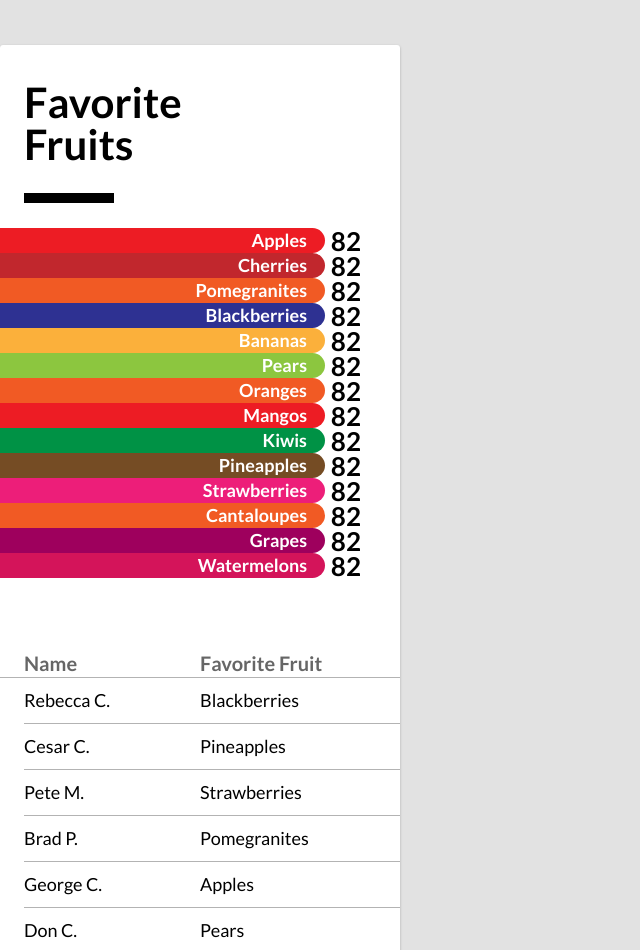
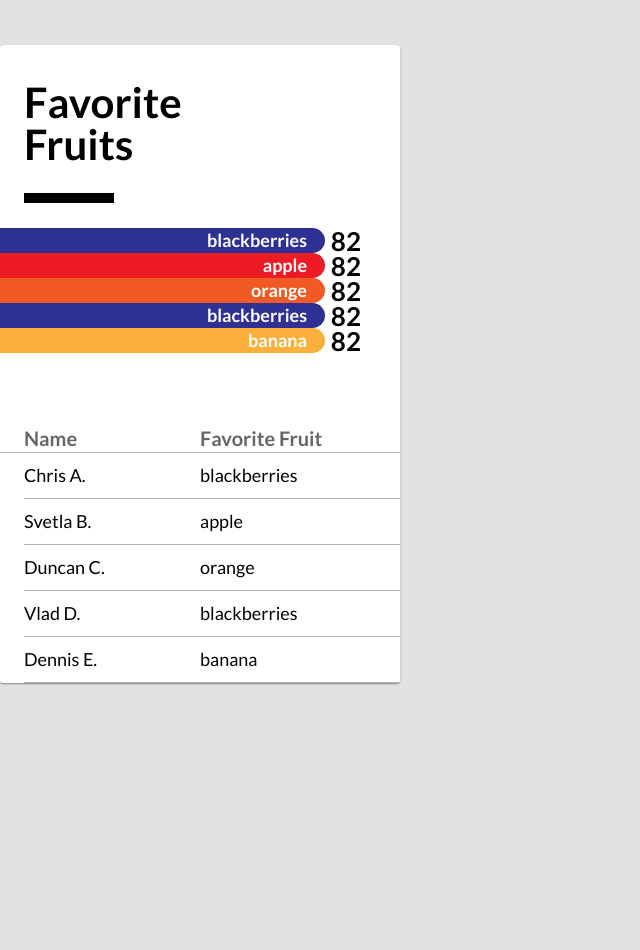
Before and after one commit to lrtico/fruit-bar-widget, a React (Create React App) app in the folder favfruit/: page / in a window 1280 px wide. Shown: the top 950 px of the page, without its empty margins (0-640 px from the left). After the commit the page ends 800 px from the top, so only its background shows below. Built offline with nearby package versions, Linux system fonts and the light colour scheme.

Commit message:
Added state, Bar, and List components to React

```diff
--- a/favfruit/public/index.html
+++ b/favfruit/public/index.html
@@ -19,7 +19,7 @@
       work correctly both with client-side routing and a non-root public URL.
       Learn how to configure a non-root public URL by running `npm run build`.
     -->
-    <title>React App</title>
+    <title>Favorite Fruits</title>
   </head>
   <body>
     <noscript>
--- a/favfruit/src/App.css
+++ b/favfruit/src/App.css
@@ -144,39 +144,40 @@ h1::after {
   background-color: #c1272d;
 }
 
-.bar-chart__bar--orange {
+.bar-chart__bar--orange, .bar-chart__bar--canteloupe,
+.bar-chart__bar--mango {
   background-color: #f15a24;
 }
 
-.bar-chart__bar--navy {
+.bar-chart__bar--blackberries {
   background-color: #2e3192;
 }
 
-.bar-chart__bar--gold {
+.bar-chart__bar--banana {
   background-color: #fbb03b;
 }
 
-.bar-chart__bar--lime {
+.bar-chart__bar--pear {
   background-color: #8cc63f;
 }
 
-.bar-chart__bar--green {
+.bar-chart__bar--kiwi {
   background-color: #009245;
 }
 
-.bar-chart__bar--brown {
+.bar-chart__bar--pineapple {
   background-color: #754c24;
 }
 
-.bar-chart__bar--hotpink {
+.bar-chart__bar--strawberries {
   background-color: #ed1e79;
 }
 
-.bar-chart__bar--purple {
+.bar-chart__bar--grapes {
   background-color: #9e005d;
 }
 
-.bar-chart__bar--magenta {
+.bar-chart__bar--watermelon {
   background-color: #d4145a;
 }
 
--- a/favfruit/src/components/App.js
+++ b/favfruit/src/components/App.js
@@ -1,14 +1,52 @@
-import React, { Component } from 'react';
-import '../App.css';
+import React, { Component } from 'react'
+import '../App.css'
+import { FruitasticApi } from '../utils/FruitasticApi'
+import List from './List'
+import Bar from './Bar'
 
 class App extends Component {
+  state = {
+    // people: [],
+    people: [
+      {
+        "id": "Chris A.",
+        "fruit": "blackberries",
+      },
+      {
+        "id": "Svetla B.",
+        "fruit": "apple",
+      },
+      {
+        "id": "Duncan C.",
+        "fruit": "orange",
+      },
+      {
+        "id": "Vlad D.",
+        "fruit": "blackberries",
+      },
+      {
+        "id": "Dennis E.",
+        "fruit": "banana",
+      },
+    ]
+  }
+
+  componentDidMount() {
+    console.log("state", this.state)
+    // FruitasticApi.get(function (results) {
+    //   for (let result of results) {
+    //     console.log(`Name is ${result.name} and favorite fruit is ${result.favoriteFruit}`);
+    //   }
+    // })
+  }
+
   render() {
     return (
       <div className="card">
         <header className="card__header">
           <h1>Favorite<br></br>Fruits</h1>
         </header>
-        <div className="card__bar-chart">
+        {/* <div className="card__bar-chart">
           <div className="bar-chart__bar bar-chart__bar--apple">
             <div className="bar-chart__bar__label">Apples</div>
           </div>
@@ -51,39 +89,15 @@ class App extends Component {
           <div className="bar-chart__bar bar-chart__bar--magenta">
             <div className="bar-chart__bar__label">Watermelons</div>
           </div>
-      </div>
-        <div className="card__list-wrap">
-          <div className="card__list__header flex--default flex--space-between">
-            <span>Name</span>
-            <span>Favorite Fruit</span>
-          </div>
-          <ul className="card__list">
-            <li className="card__list__item flex--default flex--space-between">
-              <span>Rebecca C.</span>
-              <span>Blackberries</span>
-            </li>
-            <li className="card__list__item flex--default flex--space-between">
-              <span>Cesar C.</span>
-              <span>Pineapples</span>
-            </li>
-            <li className="card__list__item flex--default flex--space-between">
-              <span>Pete M.</span>
-              <span>Strawberries</span>
-            </li>
-            <li className="card__list__item flex--default flex--space-between">
-              <span>Brad P.</span>
-              <span>Pomegranites</span>
-            </li>
-            <li className="card__list__item flex--default flex--space-between">
-              <span>George C.</span>
-              <span>Apples</span>
-            </li>
-            <li className="card__list__item flex--default flex--space-between">
-              <span>Don C.</span>
-              <span>Pears</span>
-            </li>
-          </ul>
-        </div>
+        </div> */}
+        <Bar
+          people={this.state.people}
+        />
+        <List
+          //Grab the data from state and pass it down to the map function to
+          //display the people and their fruit in the list
+          people={this.state.people}
+        />
       </div>
     );
   }
--- /dev/null
+++ b/favfruit/src/components/Bar.js
@@ -0,0 +1,19 @@
+import React, { Component } from 'react'
+
+class Bar extends Component {
+  render() {
+    const { people } = this.props
+    console.log("data", people)
+    return (
+      <div className="card__bar-chart">
+        {people.map((fruit) => (
+          <div key={fruit.fruit} className={`bar-chart__bar bar-chart__bar--${fruit.fruit}`}>
+            <div className="bar-chart__bar__label">{fruit.fruit}</div>
+          </div>
+        ))}
+      </div>
+    )
+  }
+}
+
+export default Bar
--- /dev/null
+++ b/favfruit/src/components/List.js
@@ -0,0 +1,28 @@
+import React, { Component } from 'react'
+
+
+class List extends Component {
+
+  render() {
+    const { people } = this.props
+    // console.log("data", people)
+    return (
+      <div className="card__list-wrap">
+        <div className="card__list__header flex--default flex--space-between">
+          <span>Name</span>
+          <span>Favorite Fruit</span>
+        </div>
+        <ul className="card__list">
+          {people.map((person) => (
+            <li key={person.id} className="card__list__item flex--default flex--space-between">
+              <span>{person.id}</span>
+              <span>{person.fruit}</span>
+            </li>
+          ))}
+        </ul>
+      </div>
+    )
+  }
+}
+
+export default List
--- /dev/null
+++ b/favfruit/src/utils/FruitasticApi.js
@@ -0,0 +1,60 @@
+(function(container) {
+  var names = [
+    'Chris', 'Svetla', 'Duncan', 'Vlad', 'Dennis', 'Amir', 'Kunjan', 'Aaron', 'Kirby', 'Michael',
+    'Bryan', 'Edward', 'Stan', 'Eric', 'Jennifer', 'Kristy', 'Jason', 'Phoebe', 'Kate', 'Denise',
+    'Abigail', 'Ethan', 'Lucia', 'Harry', 'David', 'Cameron', 'Erica', 'Sophie', 'Francis', 'Brian',
+    'Paco', 'Luke', 'Margie', 'Sacha', 'Desmond', 'Ruby', 'Wanda', 'Rosalie', 'Angel', 'Layla', 'Flynn',
+    'Anthony', 'Jasmine', 'Janie', 'Debbie', 'Keith', 'Porter', 'Francisco', 'Javier', 'Rudolph'
+  ];
+  var letters = 'ABCDEFGHIJKLMNOPRSTVWY'.split('');
+  var fruits = [
+    'blackberries', 'apple', 'orange', 'banana', 'pear', 'watermelon', 'cherries', 'mango',
+    'grapes', 'apple', 'orange', 'cantaloupe', 'strawberries', 'kiwi', 'pineapple', 'pomegranate'
+  ];
+
+  var fruitsAPI = {
+    get: function(callback) {
+      var iter = 30 + Math.round(Math.random()*50);
+
+      var fruitIter = 3 + Math.ceil(Math.random()*4);
+      var availFruits = pickFruits(fruitIter);
+
+      var arr = [];
+      for (var i=0; i<iter; i++) {
+        var randF = Math.floor(Math.random() * names.length);
+        var randL = Math.floor(Math.random() * letters.length);
+        var randFruit = Math.floor(Math.random() * availFruits.length);
+        arr[i] = {
+          name: names[randF] + ' ' + letters[randL] + '.',
+          favoriteFruit: availFruits[randFruit]
+        }
+      }
+      var timeout = Math.floor(Math.random()*500) + 100;
+      setTimeout(function(){
+        if (callback) {
+          callback(arr);
+        }
+      }, timeout);
+    }
+  };
+
+  function pickFruits(num) {
+    var availFruits = [];
+    var rerun = true;
+    while(rerun) {
+      for (var j = 0; j < num; j++) {
+        var index = Math.floor(Math.random() * fruits.length);
+        availFruits.push(fruits[index]);
+      }
+      var seen = availFruits[0];
+      for (var i = 1; i < availFruits.length; i++) {
+        if (availFruits[i] != seen) {
+          rerun = false;
+        }
+      }
+    }
+    return availFruits;
+  }
+
+  container.FruitasticApi = fruitsAPI;
+})(window);
```
Also changed, not shown: favfruit/src/utils/colors.js (+9 -9 lines).
